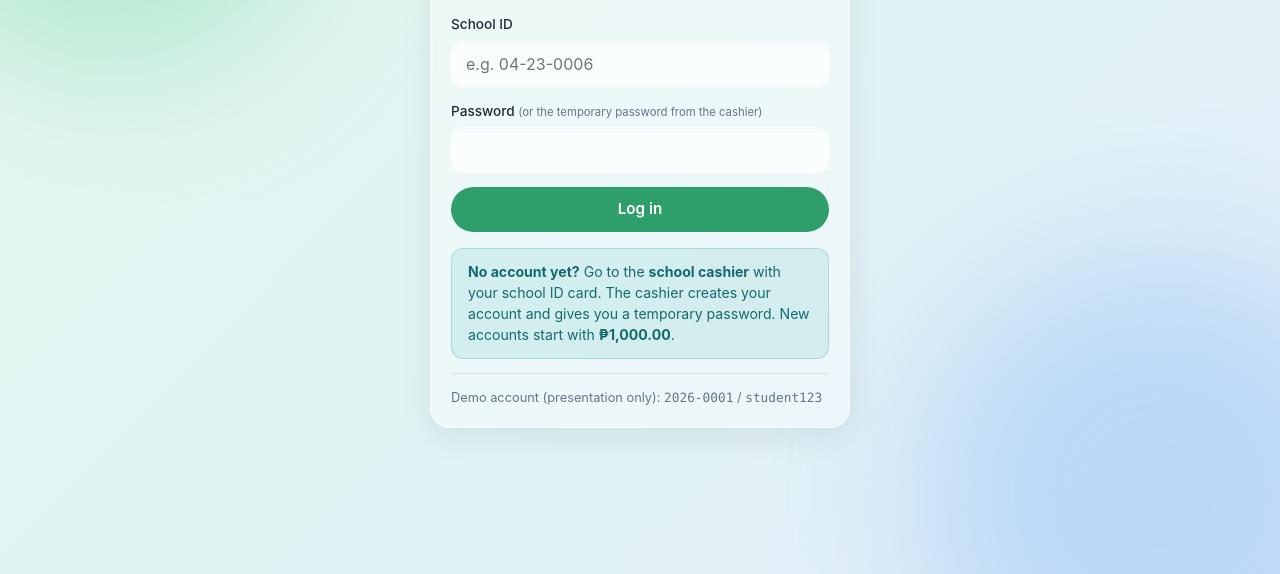
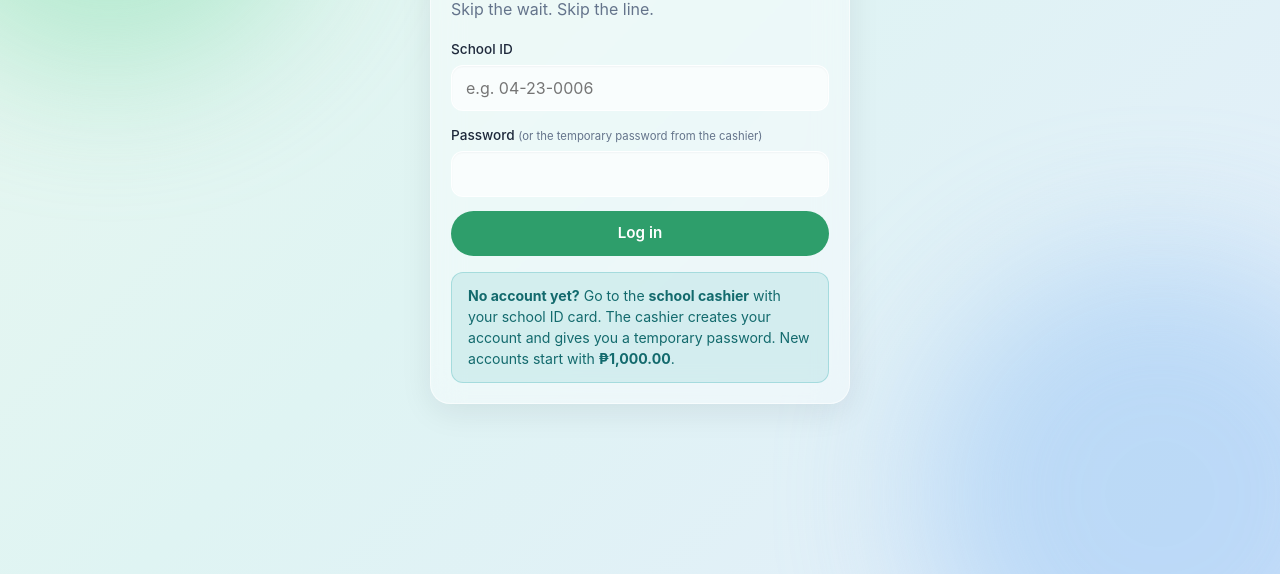
Before and after one commit to potpothayee-design/student-side, a website: page public/login.html in a window 1280 px wide. Shown: the part 226-800 px from the top of the page. Drawn offline with Linux system fonts and the light colour scheme; no server answers.

Commit message:
Update login.html

```diff
--- a/public/login.html
+++ b/public/login.html
@@ -31,10 +31,7 @@
         account and gives you a temporary password. New accounts start with <b>₱1,000.00</b>.
       </div>
 
-      <div class="divider"></div>
-      <p class="muted" style="font-size:0.8rem;margin:0">
-        Demo account (presentation only): <span class="mono">2026-0001</span> / <span class="mono">student123</span>
-      </p>
+
     </div>
   </main>
 
```
